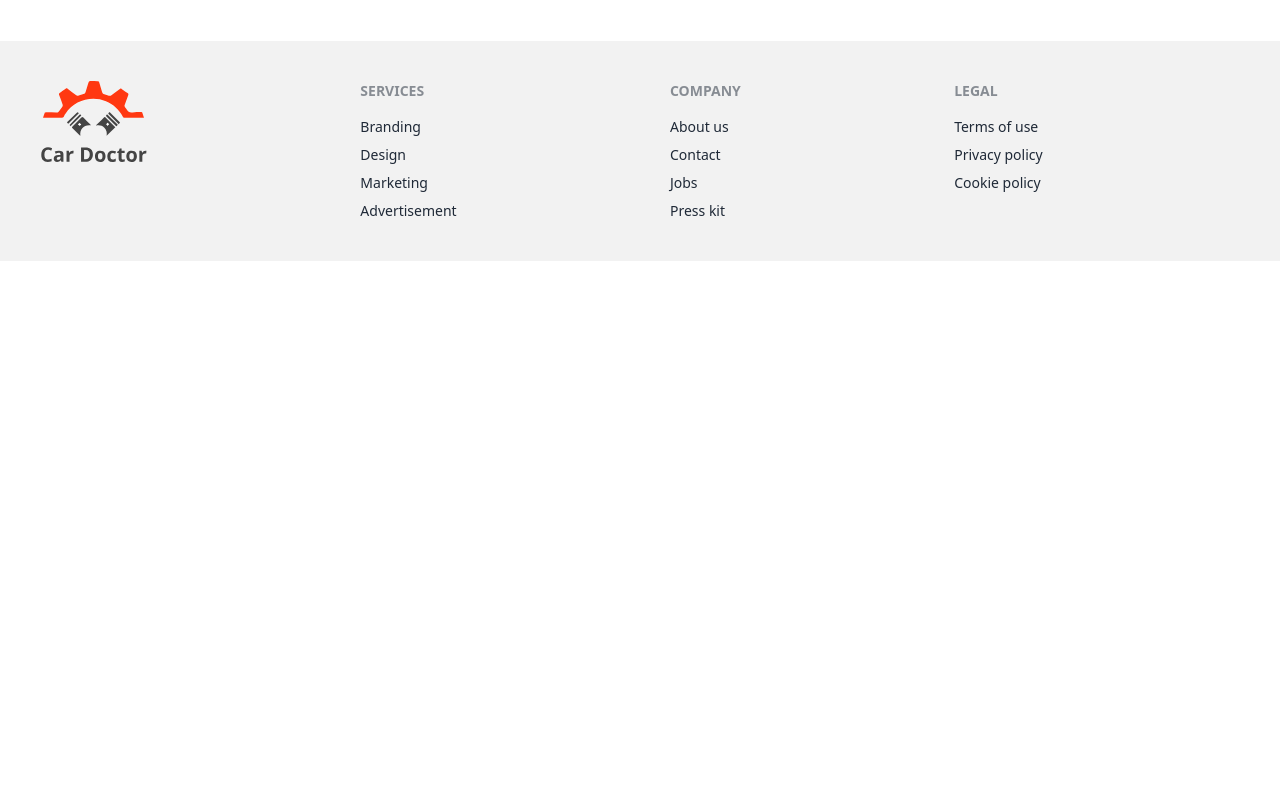
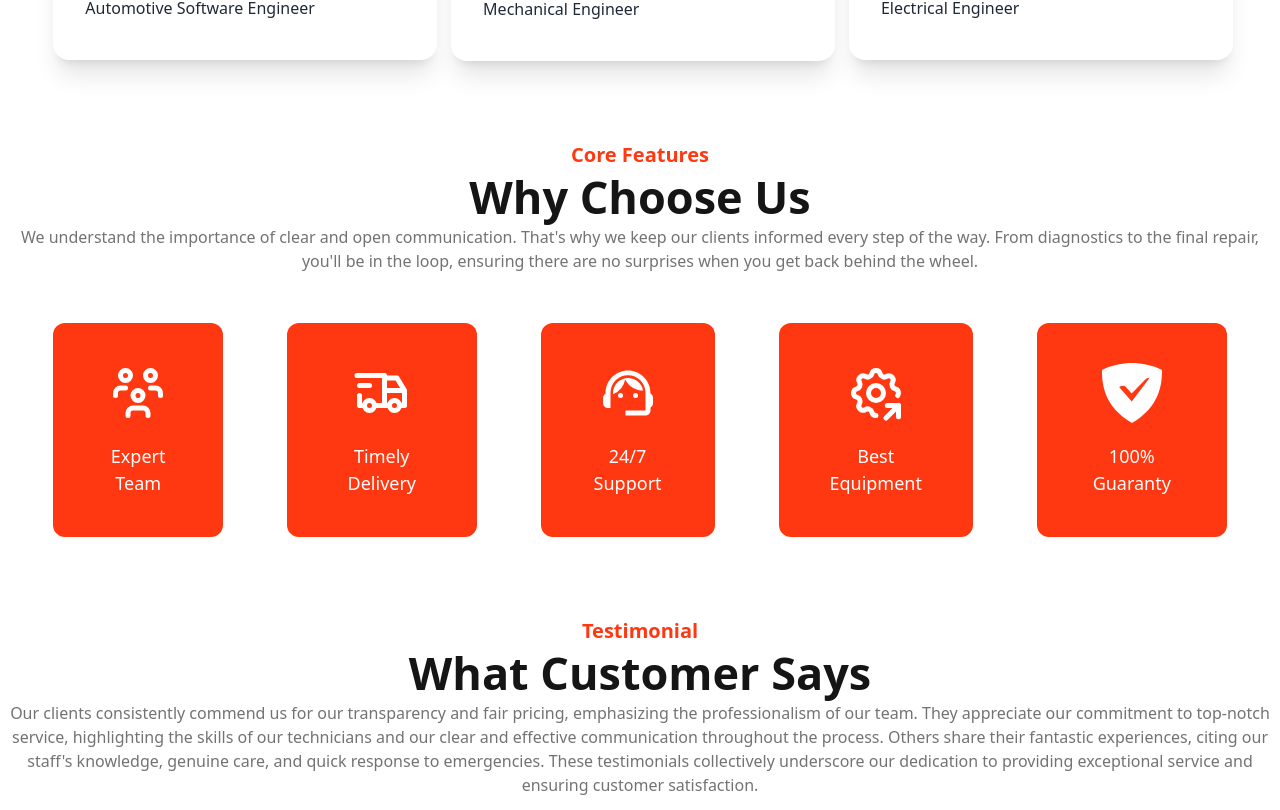
Before and after one commit to devmashum/car-doctor-client, a React (Vite) app: page / in a window 1280 px wide. Shown: the part 2630-3440 px from the top of the page. Before the commit the page ends 2891 px from the top, so only its background shows below. Built offline with nearby package versions, Linux system fonts and the light colour scheme; no server answers.

Commit message:
now i am working on customer reviews section

```diff
--- a/src/Pages/Home/Home.jsx
+++ b/src/Pages/Home/Home.jsx
@@ -4,6 +4,7 @@ import About from '../About/About';
 import Services from './Services';
 import Banner from './Banner';
 import Team from './Team';
+import Testimonials from './Testimonials';
 
 const Home = () => {
     return (
@@ -12,6 +13,7 @@ const Home = () => {
             <About></About>
             <Services></Services>
             <Team></Team>
+            <Testimonials></Testimonials>
         </div>
     );
 };
--- a/src/Pages/Home/Services.jsx
+++ b/src/Pages/Home/Services.jsx
@@ -31,7 +31,7 @@ const Services = () => {
       <div className='lg:text-center'>
         <p className='text-[#FF3811] text-xl font-bold mt-5 '>Service</p>
         <h3 className="lg:text-[45px] text-2xl text-[#151515] font-bold my-3">Our Service Area</h3>
-        <p className='text-[16px] text-[#737373] md-[50px]'>
+        <p className='text-[16px] text-[#737373] mb-[50px]'>
           Keep your vehicle in peak condition with our routine maintenance services. From oil changes and fluid checks to tire rotations and brake inspections, our skilled technicians perform thorough assessments to prevent potential issues and extend the life of your vehicle.
         </p>
 
--- a/src/Pages/Home/Team.jsx
+++ b/src/Pages/Home/Team.jsx
@@ -1,13 +1,19 @@
+import { SlCalender } from 'react-icons/sl';
 import team1 from '../../assets/images/team/1.jpg'
 import team2 from '../../assets/images/team/2.jpg'
 import team3 from '../../assets/images/team/3.jpg'
+import { TbUsersGroup } from "react-icons/tb";
+import { MdSupportAgent } from "react-icons/md";
+import { TbTruckDelivery } from "react-icons/tb";
+import { TbSettingsShare } from "react-icons/tb";
+import { SiAdguard } from "react-icons/si";
 const Team = () => {
     return (
         <div className=''>
         <div className='lg:text-center lg:ml-0 ml-10 mt-[30px] lg:mt-[80px]'>
         <p className='text-[#FF3811] text-xl font-bold mt-5 '>Meet Our Team</p>
         <h3 className="lg:text-[45px] text-2xl text-[#151515] font-bold my-3">Meet Our Team</h3>
-        <p className='text-[16px] text-[#737373] md-[50px]'>
+        <p className='text-[16px] text-[#737373] mb-[50px]'>
         Our technicians are the backbone of our car service center. Trained in the latest automotive technologies and equipped with advanced diagnostic tools, they possess the skills needed to tackle a wide range of vehicle issues. From routine maintenance to complex repairs, our technicians approach every task with precision and a commitment to quality.
         </p>
 
@@ -51,7 +57,53 @@ const Team = () => {
 </div>
         </div>
        </div>
+       <div className='lg:text-center lg:ml-0 ml-10 mt-[30px] lg:mt-[80px]'>
+        <p className='text-[#FF3811] text-xl font-bold mt-5 '>Core Features</p>
+        <h3 className="lg:text-[45px] text-2xl text-[#151515] font-bold my-3">Why Choose Us</h3>
+        <p className='text-[16px] text-[#737373] mb-[50px]'>
+        We understand the importance of clear and open communication. That's why we keep our clients informed every step of the way. From diagnostics to the final repair, you'll be in the loop, ensuring there are no surprises when you get back behind the wheel.
+        </p>
+        <div className=' w-11/12  mx-auto  lg:flex justify-center gap-16'>
+   <div className='bg-[#FF3811] p-10 rounded-xl grid grid-cols-1 justify-center items-center gap-5 mb-10 lg:mb-0'>
+       <div className='text-6xl  mx-auto text-white'><TbUsersGroup />
+       </div>
+       <div>
+        <p className='text-[18px] text-white text-center'>Expert Team</p>
+       </div>
+      </div>
+   <div className='bg-[#FF3811] p-10 rounded-xl grid grid-cols-1 justify-center items-center gap-5 mb-10 lg:mb-0'>
+       <div className='text-6xl mx-auto text-white'><TbTruckDelivery />
+       </div>
+       <div>
+        <p className='text-[18px] text-white text-center'>Timely Delivery</p>
+       </div>
+      </div>
+   <div className='bg-[#FF3811] p-10 rounded-xl grid grid-cols-1 justify-center items-center gap-5 mb-10 lg:mb-0'>
+       <div className='text-6xl mx-auto text-white'><MdSupportAgent />
+       </div>
+       <div>
+        <p className='text-[18px] text-white text-center'>24/7 Support</p>
+       </div>
+      </div>
+   <div className='bg-[#FF3811] p-10 rounded-xl grid grid-cols-1 justify-center items-center gap-5 mb-10 lg:mb-0'>
+       <div className='text-6xl mx-auto text-white'><TbSettingsShare />
+       </div>
+       <div>
+        <p className='text-[18px] text-white text-center'>Best Equipment</p>
+       </div>
+      </div>
+   <div className='bg-[#FF3811] p-10 rounded-xl grid grid-cols-1 justify-center items-center gap-5 mb-10 lg:mb-0'>
+       <div className='text-6xl mx-auto text-white'><SiAdguard />
 
+       </div>
+       <div>
+        <p className='text-[18px] text-white text-center'>100% Guaranty</p>
+       </div>
+      </div>
+
+
+   </div>
+        </div>
         </div>
 
     );
--- /dev/null
+++ b/src/Pages/Home/Testimonials.jsx
@@ -0,0 +1,20 @@
+const Testimonials = () => {
+    return (
+        <div>
+              <div className='lg:text-center lg:ml-0 ml-10 mt-[30px] lg:mt-[80px]'>
+        <p className='text-[#FF3811] text-xl font-bold mt-5 '>Testimonial</p>
+        <h3 className="lg:text-[45px] text-2xl text-[#151515] font-bold my-3">What Customer Says</h3>
+        <p className='text-[16px] text-[#737373] mb-[50px]'>
+        Our clients consistently commend us for our transparency and fair pricing, emphasizing the professionalism of our team. They appreciate our commitment to top-notch service, highlighting the skills of our technicians and our clear and effective communication throughout the process. Others share their fantastic experiences, citing our staff's knowledge, genuine care, and quick response to emergencies. These testimonials collectively underscore our dedication to providing exceptional service and ensuring customer satisfaction.
+        </p>
+
+        </div>
+
+        {/* Customer Reviews section */}
+
+
+        </div>
+    );
+};
+
+export default Testimonials;
```
